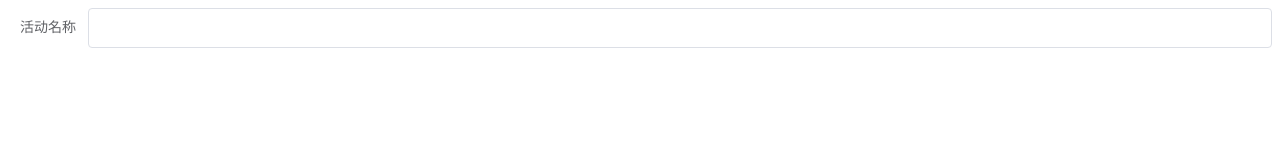
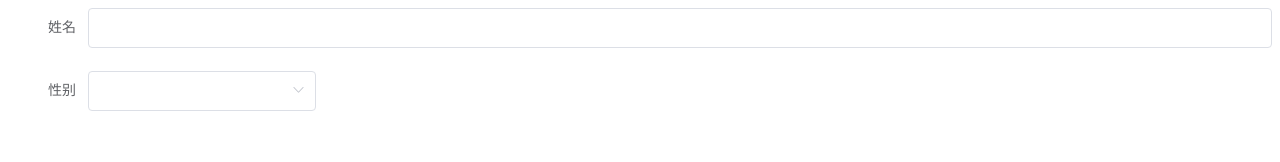
Before and after one commit to isakya/components-vue2, a Vue app: page / in a window 1280 px wide. Shown: the top 162 px of the page. Built offline with nearby package versions, Linux system fonts and the light colour scheme.

Commit message:
form字段绑定

```diff
--- a/package.json
+++ b/package.json
@@ -3,7 +3,7 @@
   "version": "0.1.0",
   "private": true,
   "scripts": {
-    "serve": "vue-cli-service serve",
+    "start": "vue-cli-service serve",
     "build": "vue-cli-service build",
     "lint": "vue-cli-service lint"
   },
--- a/src/components/form/index.vue
+++ b/src/components/form/index.vue
@@ -1,36 +1,48 @@
 <template>
   <el-form
     ref="form"
-    :model="form"
+    :model="field"
     label-width="80px"
   >
-    <el-form-item label="活动名称">
-      <el-input v-model="form.name"></el-input>
-    </el-form-item>
+    <template v-for="item in item">
+      <el-form-item
+        v-if="item.type === 'input'"
+        :key="item.prop"
+        :label="item.label"
+        prop="name"
+      >
+        <el-input v-model="field[item.prop]"></el-input>
+      </el-form-item>
+      <el-form-item
+        v-if="item.type === 'select'"
+        :key="item.prop"
+        :label="item.label"
+        prop="name"
+      >
+        <el-select v-model="field[item.prop]"></el-select>
+      </el-form-item>
+    </template>
   </el-form>
 </template>
 
 <script>
 export default {
   name: 'Form',
+  props: {
+    item: {
+      type: Array,
+      default: () => ([])
+    },
+    field: {
+      type: Object,
+      default: () => ({})
+    }
+  },
   data() {
     return {
-      form: {
-        name: '',
-        region: '',
-        date1: '',
-        date2: '',
-        delivery: false,
-        type: [],
-        resource: '',
-        desc: ''
-      }
     }
   },
   methods: {
-    onSubmit() {
-      console.log('submit!')
-    }
   }
 }
 </script>
--- a/src/views/Home.vue
+++ b/src/views/Home.vue
@@ -1,5 +1,8 @@
 <template>
-  <i-form></i-form>
+  <i-form
+    :item="form_item"
+    :field="form_field"
+  ></i-form>
 </template>
 
 <script>
@@ -10,7 +13,14 @@ export default {
   },
   data() {
     return {
-
+      form_item: [
+        { type: 'input', prop: 'name', label: '姓名' },
+        { type: 'select', prop: 'gender', label: '性别' }
+      ],
+      form_field: {
+        name: '',
+        gender: ' '
+      }
     }
   },
   methods: {
```
